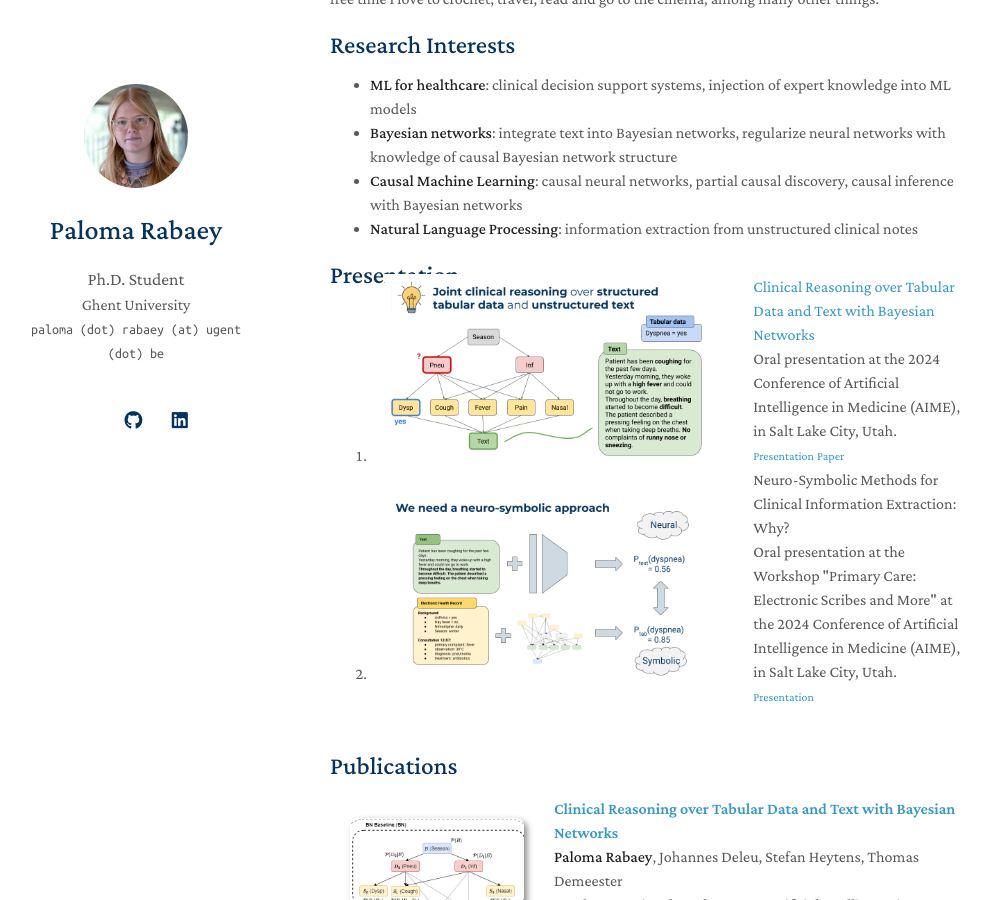
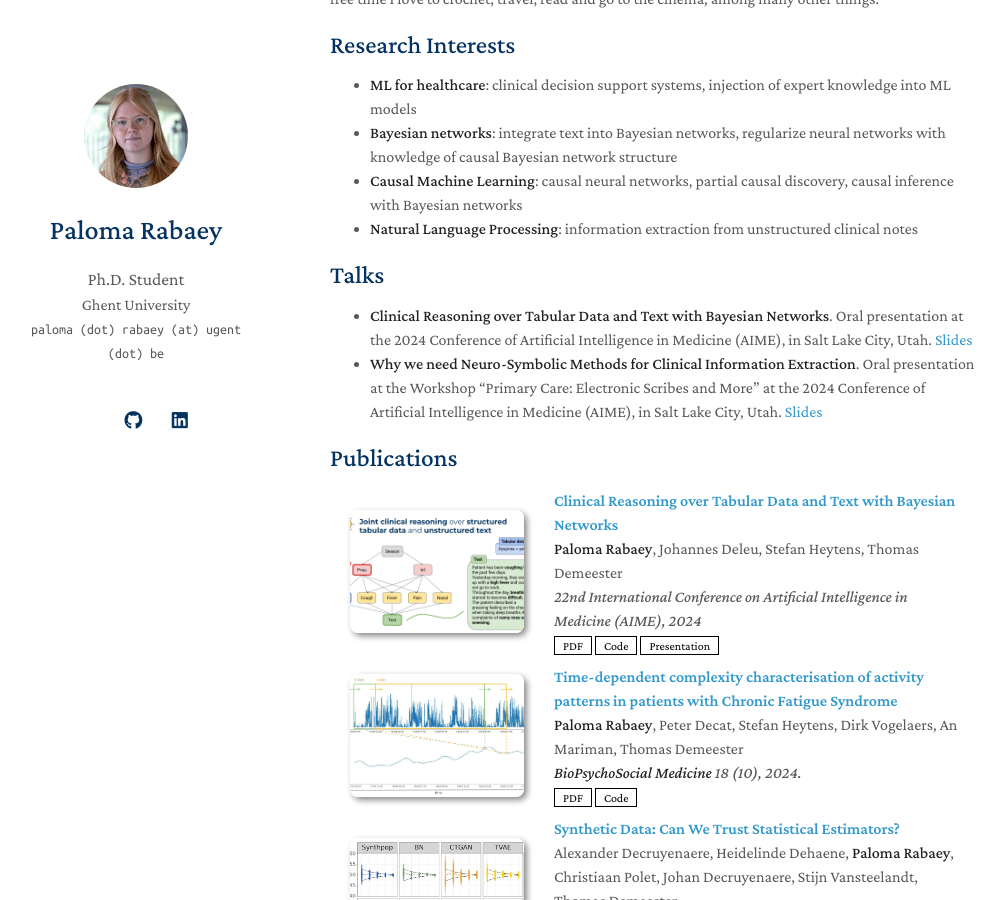
Before and after one commit to prabaey/prabaey.github.io, a Jekyll site: the page built from index.md, in a window 1280 px wide and 900 px high, scrolled down 218 px. Shown: the whole window, without its empty margins (140-1144 px from the left). Built offline with Jekyll 4.4.1, drawn with Linux system fonts in a browser that asks for light colours; nearby versions of some CDN libraries; a style sheet for code colours, icons or effects is not loaded; our own code applies the rules of GitHub Pages for plain Markdown files.

Commit message:
add presentations AIME

```diff
--- a/_includes/publications.md
+++ b/_includes/publications.md
@@ -7,7 +7,7 @@
 <div class="pub-row">
 
   <div class="col-sm-3 abbr" style="position: relative;padding-right: 15px;padding-left: 15px;">
-    <img src="assets/img/bn_text_figure.png" class="teaser img-fluid z-depth-1">
+    <img src="assets/img/bn_text_pres_image.png" class="teaser img-fluid z-depth-1">
   </div>
 
   <div class="col-sm-9" style="position: relative;width: 100%;padding-right: 15px;padding-left: 20px;">
--- a/index.md
+++ b/index.md
@@ -13,5 +13,9 @@ I am a Ph.D. student at the [T2K research group](https://ugentt2k.github.io/) at
 - **Causal Machine Learning**: causal neural networks, partial causal discovery, causal inference with Bayesian networks
 - **Natural Language Processing**: information extraction from unstructured clinical notes
 
-{% include_relative _includes/talks.md %}
+## Talks
+
+- **Clinical Reasoning over Tabular Data and Text with Bayesian Networks**. Oral presentation at the 2024 Conference of Artificial Intelligence in Medicine (AIME), in Salt Lake City, Utah. <a href="{{ site.pres_link_BN_text }}">Slides</a>
+- **Why we need Neuro-Symbolic Methods for Clinical Information Extraction**. Oral presentation at the Workshop "Primary Care: Electronic Scribes and More" at the 2024 Conference of Artificial Intelligence in Medicine (AIME), in Salt Lake City, Utah. <a href="{{ site.pres_link_BN_CIE }}">Slides</a>
+
 {% include_relative _includes/publications.md %}
```
